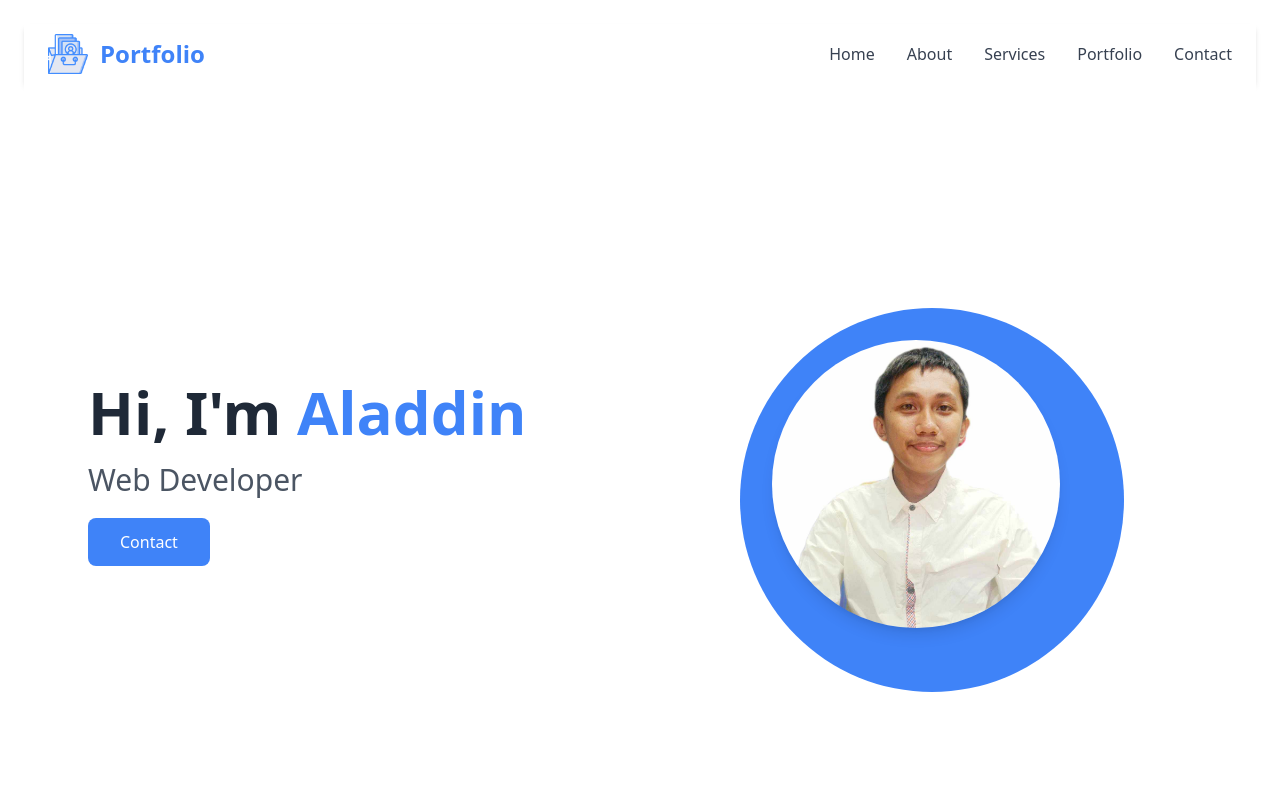
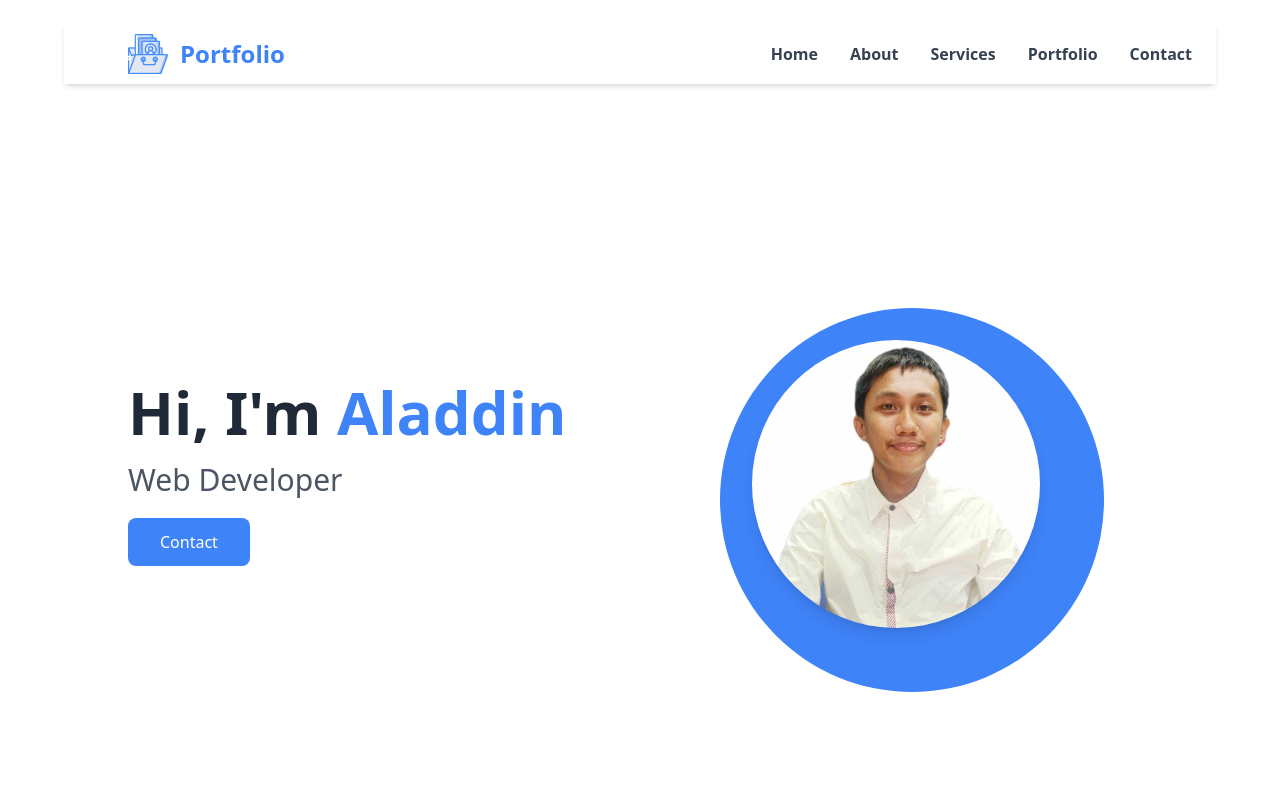
Before and after one commit to Buwanding/-Portfolio, a React (Vite) app in the folder portfolio/: page / in a window 1280 px wide. Shown: the top 800 px of the page. Built offline with nearby package versions, Linux system fonts and the light colour scheme.

Commit message:
deleting imports

```diff
--- a/portfolio/src/components/Header.tsx
+++ b/portfolio/src/components/Header.tsx
@@ -1,4 +1,4 @@
-import React, { useState } from "react";
+import { useState } from "react";
 import { Link } from "react-router-dom";
 import Portfolio from "../assets/portfolio.png";
 
@@ -14,15 +14,11 @@ function Header() {
   return (
     <header>
       <nav className="bg-white border-gray-200 px-4 lg:px-6 py-2.5 shadow-md">
-        <div className="flex flex-wrap justify-between items-center mx-auto max-w-screen-xl">
+        <div className="flex flex-wrap justify-between items-center mx-auto max-w-screen ">
           {/* Logo */}
-          <Link to="/" className="flex items-center">
-            <img
-              src={Portfolio}
-              className="mr-3 h-8 sm:h-10"
-              alt="Logo"
-            />
-            <span className="self-center text-2xl font-bold text-blue-500 whitespace-nowrap">
+          <Link to="/" className="flex items-start ml-10">
+            <img src={Portfolio} className="mr-3 h-8 sm:h-10" alt="Logo" />
+            <span className="self-center text-2xl font-bold text-blue-500 whitespace-nowrap ">
               Portfolio
             </span>
           </Link>
@@ -64,7 +60,7 @@ function Header() {
               <li>
                 <Link
                   to="/"
-                  className="block py-2 pr-4 pl-3 text-gray-700 hover:text-blue-500 lg:p-0"
+                  className="block py-2 pr-4 pl-3 text-gray-700 hover:text-blue-500 lg:p-0 font-bold"
                 >
                   Home
                 </Link>
@@ -72,7 +68,7 @@ function Header() {
               <li>
                 <Link
                   to="/about-me"
-                  className="block py-2 pr-4 pl-3 text-gray-700 hover:text-blue-500 lg:p-0"
+                  className="block py-2 pr-4 pl-3 text-gray-700 hover:text-blue-500 lg:p-0 font-bold"
                 >
                   About
                 </Link>
@@ -80,7 +76,7 @@ function Header() {
               <li>
                 <Link
                   to="/services"
-                  className="block py-2 pr-4 pl-3 text-gray-700 hover:text-blue-500 lg:p-0"
+                  className="block py-2 pr-4 pl-3 text-gray-700 hover:text-blue-500 lg:p-0 font-bold"
                 >
                   Services
                 </Link>
@@ -88,7 +84,7 @@ function Header() {
               <li>
                 <Link
                   to="/portfolio"
-                  className="block py-2 pr-4 pl-3 text-gray-700 hover:text-blue-500 lg:p-0"
+                  className="block py-2 pr-4 pl-3 text-gray-700 hover:text-blue-500 lg:p-0 font-bold"
                 >
                   Portfolio
                 </Link>
@@ -96,7 +92,7 @@ function Header() {
               <li>
                 <Link
                   to="/contact"
-                  className="block py-2 pr-4 pl-3 text-gray-700 hover:text-blue-500 lg:p-0"
+                  className="block py-2 pr-4 pl-3 text-gray-700 hover:text-blue-500 lg:p-0 font-bold"
                 >
                   Contact
                 </Link>
--- a/portfolio/src/screens/AboutMe.tsx
+++ b/portfolio/src/screens/AboutMe.tsx
@@ -35,7 +35,7 @@ function AboutMe() {
                 className="px-4 py-2 mt-2 text-sm font-medium text-white bg-blue-600 rounded-lg hover:bg-blue-700 focus:outline-none focus:ring-2 focus:ring-blue-500 focus:ring-offset-2 transition duration-300 transform hover:scale-105"
                 whileHover={{ scale: 1.05 }}
               >
-                View My Projects
+                <a href="https://github.com/Buwanding">View My Projects</a>
               </motion.button>
             </div>
           </motion.a>
--- a/portfolio/src/screens/Contact.tsx
+++ b/portfolio/src/screens/Contact.tsx
@@ -1,4 +1,4 @@
-import React from 'react'
+
 import Header from "../components/Header";
 import Footer from "../components/Footer";
 function Contact() {
--- a/portfolio/src/screens/Home.tsx
+++ b/portfolio/src/screens/Home.tsx
@@ -1,4 +1,4 @@
-import React from "react";
+
 import Header from "../components/Header";
 import Footer from "../components/Footer";
 import MyPhoto from "../images/MyPhoto.jpg";
@@ -6,9 +6,9 @@ import { motion } from "framer-motion";
 
 function Home() {
   return (
-    <div className="flex flex-col min-h-screen">
+    <div className="flex flex-col min-h-screen px-10">
       <Header />
-      <section className="flex flex-col md:flex-row items-center justify-between min-h-screen bg-white px-6 md:px-16 py-8">
+      <section className="flex flex-col md:flex-row items-center justify-between min-h-screen px-10 md:px-16 py-8">
         {/* Text Section */}
         <motion.div
           className="text-center md:text-left md:w-1/2 space-y-5"
--- a/portfolio/src/screens/Portfolio.tsx
+++ b/portfolio/src/screens/Portfolio.tsx
@@ -1,4 +1,4 @@
-import React, { useState } from "react";
+import  { useState } from "react";
 import Header from "../components/Header";
 import Footer from "../components/Footer";
 import { Mobile_PickMeUp, sams, Web_PickMeUp } from "../assets";
--- a/portfolio/src/screens/Services.tsx
+++ b/portfolio/src/screens/Services.tsx
@@ -1,4 +1,4 @@
-import React, { useState } from "react";
+
 import Header from "../components/Header";
 import Footer from "../components/Footer";
 import { motion } from "framer-motion";
```
